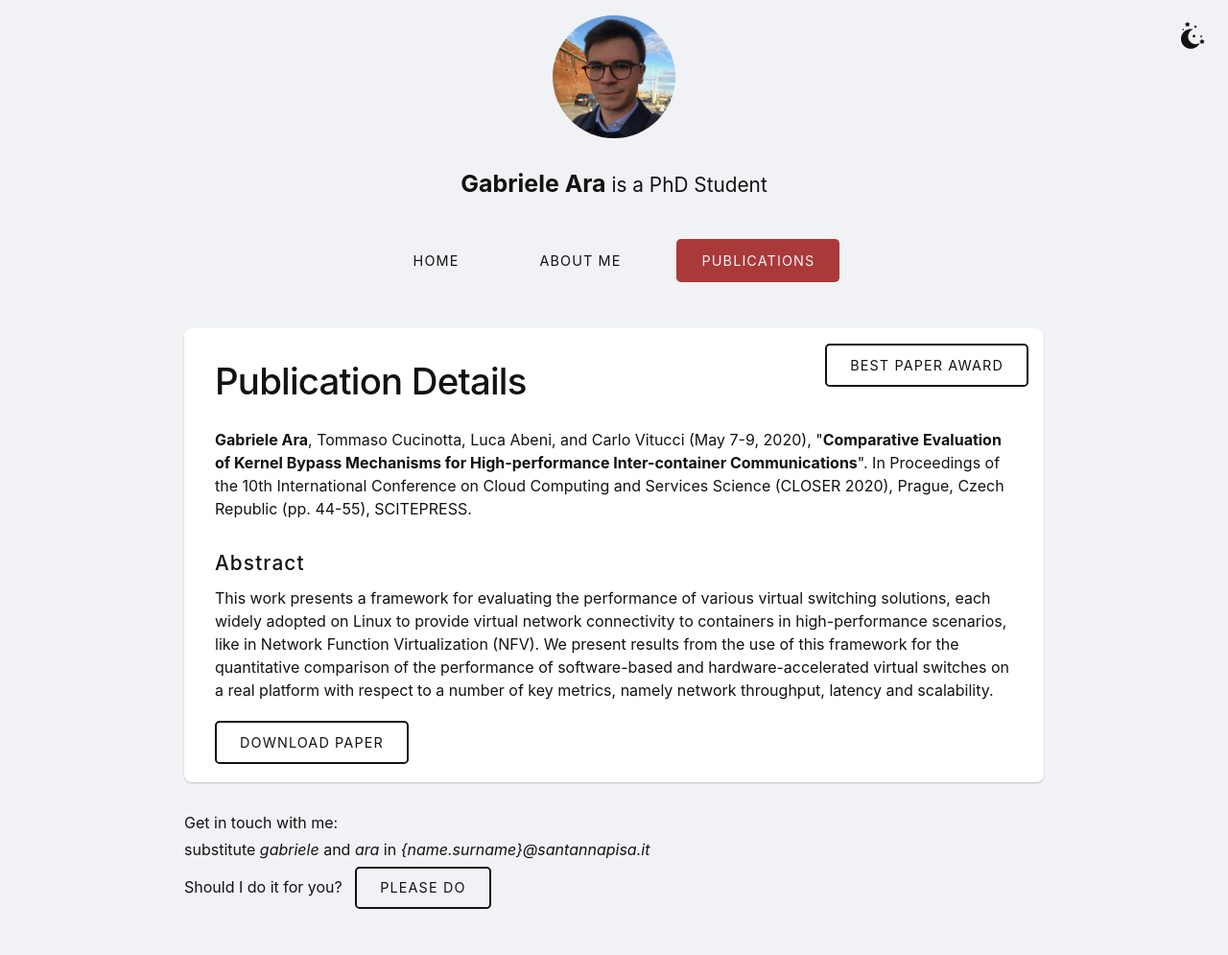
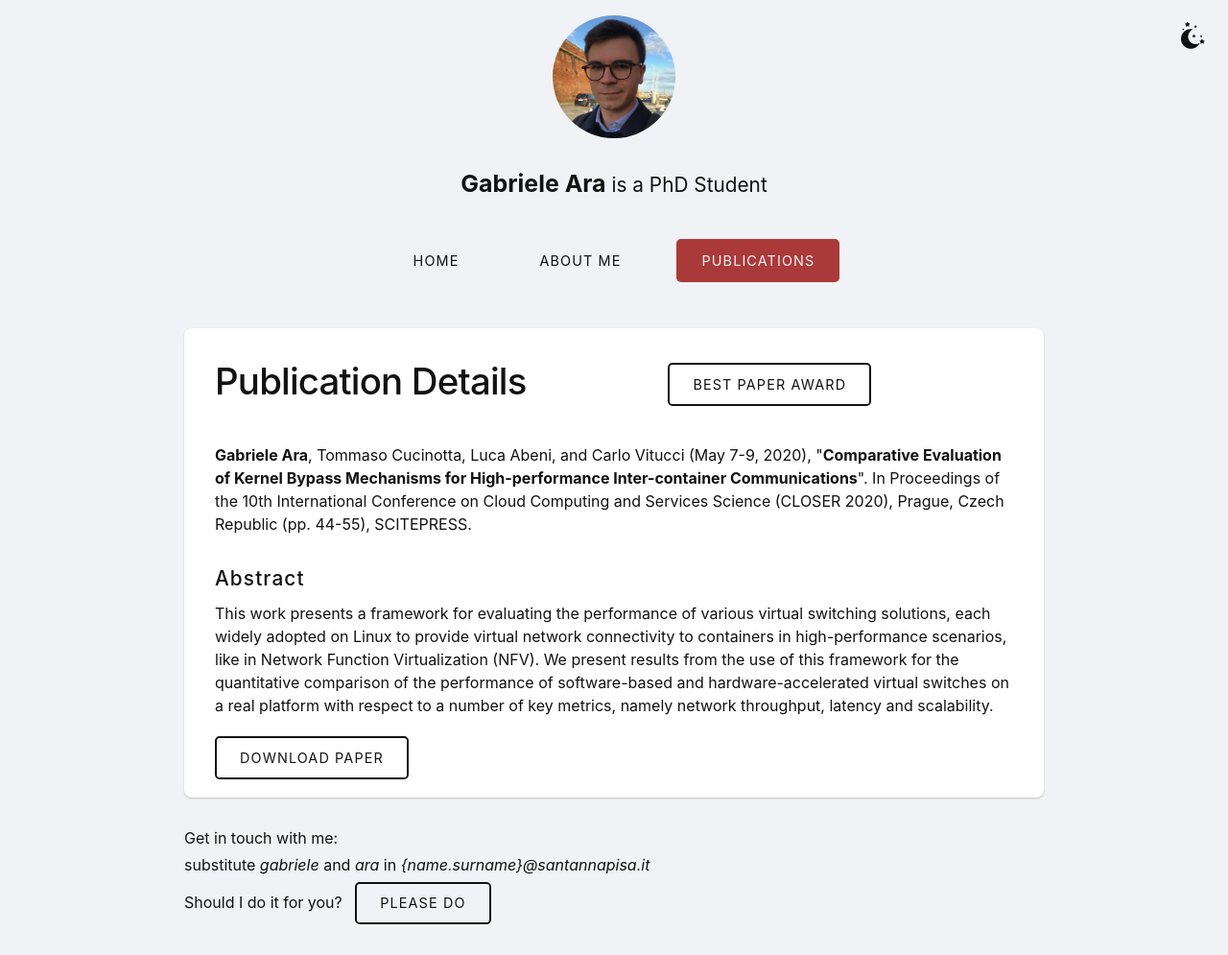
Before and after one commit to gabrieleara/gabrieleara.github.io, a Jekyll site: the page built from collections/_publications/conferences/closer2020.md, in a window 1280 px wide. Shown: the whole page at 96% size. Built offline with Jekyll 4.4.1, drawn with Linux system fonts in a browser that asks for light colours; some web fonts are replaced; some of the changed lines change nothing that is shown.

Commit message:
Fixed publication page bug on smaller devices

```diff
--- a/_layouts/publication.md
+++ b/_layouts/publication.md
@@ -2,9 +2,63 @@
 layout: carded
 ---
 
-<header>
+<style>
+.pub-header {
+  display: flex;
+  flex-flow: row wrap;
+  justify-content: space-between;
+  align-items: flex-start;
+  align-content: flex-start;
+}
+
+.pub-header[dir=rtl] {
+  flex-flow: row-reverse wrap-reverse;
+}
+
+.pub-header h1 {
+  margin-top: 0 !important;
+}
+
+.award-link {
+  margin: 1em auto;
+}
+
+</style>
+
+<header class='pub-header' style='display: flex; justify-content: space-between;'>
   <h1>Publication Details</h1>
+{% if page.award %}
+  <a class='award-link' href='{{ page.award_link }}'>
+    <div class="award button" style="display:inline">{{ page.award }}</div>
+  </a>
+{% endif %}
 </header>
+
+<!--<style>
+  .award-container {
+    display: block;
+    position: relative;
+    height: 2em;
+  }
+
+  .award:after {
+    content:"";
+    float:right;
+    height: 100%;
+    clear:both;
+  }
+
+  .award {
+    display: inline;
+    position: absolute;
+    top: -1rem;
+    right: 1rem;
+  }
+</style>
+<div class='award-container'>
+
+</div>-->
+
 
 {% include pubdata.html thedata=page %}
 
@@ -20,16 +74,3 @@
     <div class="button" style="display:inline">Download paper</div>
 </a>
 {% endif %}
-
-{% if page.award %}
-<style>
-  .award {
-    position: absolute;
-    right: 1rem;
-    top: 1rem;
-  }
-</style>
-  <a href='{{ page.award_link }}'>
-    <div class="award button" style="display:inline">{{ page.award }}</div>
-  </a>
-{% endif %}
```
